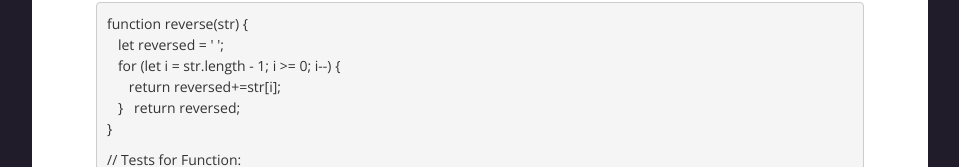
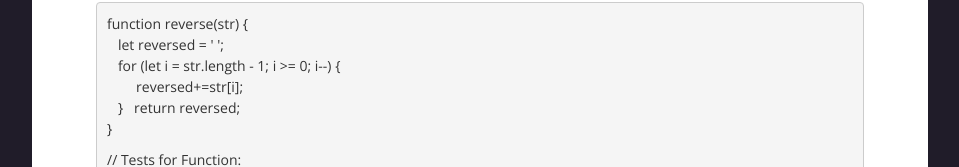
Before and after one commit to simone188535/data-structure-and-algorithms-blog, a React (Create React App) app: page /reverse-string in a window 1280 px wide. Shown: the part 1204-1371 px from the top of the page, without its empty margins (160-1119 px from the left). Built offline with nearby package versions, Linux system fonts and the light colour scheme.

Commit message:
coding eerror

```diff
--- a/src/components/pages/ReverseString.js
+++ b/src/components/pages/ReverseString.js
@@ -48,7 +48,7 @@ const ReverseString = () => {
                         <p>function reverse(str) &#123; <br />
                             <span>   let reversed = ' ';</span><br />
                             <span>   for (let i = str.length - 1; i >= 0; i--) &#123;</span><br />
-                            <span>      return reversed+=str[i]; </span><br />
+                            <span>        reversed+=str[i]; </span><br />
                             <span>   &#125;</span>
                             <span>   return reversed;</span><br />
                             &#125;</p>
```
